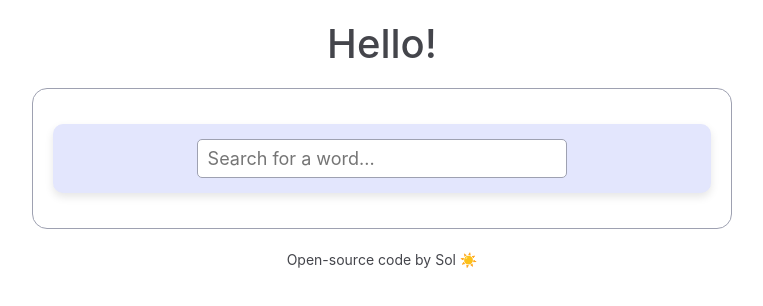
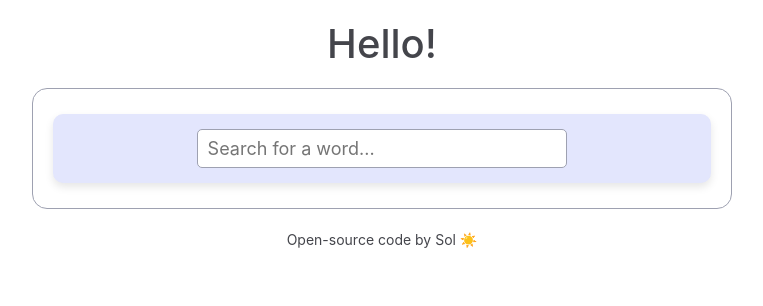
Before and after one commit to SoleneBzght/dictionary-project, a React (Create React App) app: page / in a window 1280 px wide. Shown: the top 306 px of the page, without its empty margins (258-1021 px from the left). Built offline with nearby package versions, Linux system fonts and the light colour scheme; no server answers.

Commit message:
Styling adjustments

```diff
--- a/src/App.css
+++ b/src/App.css
@@ -1,5 +1,6 @@
 .App {
   color: #44454b;
+  margin-bottom: 60px;
 }
 h1 {
   text-align: center;
--- a/src/Dictionary.css
+++ b/src/Dictionary.css
@@ -3,7 +3,7 @@
   max-width: 700px;
   border: 1px solid #9ea1b1;
   border-radius: 15px;
-  padding: 20px;
+  padding: 10px 20px;
 }
 .Dictionary section {
   background: #e3e6fd;
--- a/src/Meaning.css
+++ b/src/Meaning.css
@@ -2,3 +2,6 @@
   font-style: oblique;
   color: #9ea1b1;
 }
+h3 {
+  font-size: 24px;
+}
--- a/src/Results.css
+++ b/src/Results.css
@@ -1,3 +1,6 @@
 .Results {
   text-align: left;
 }
+.Results h2 {
+  font-size: 30px;
+}
```
